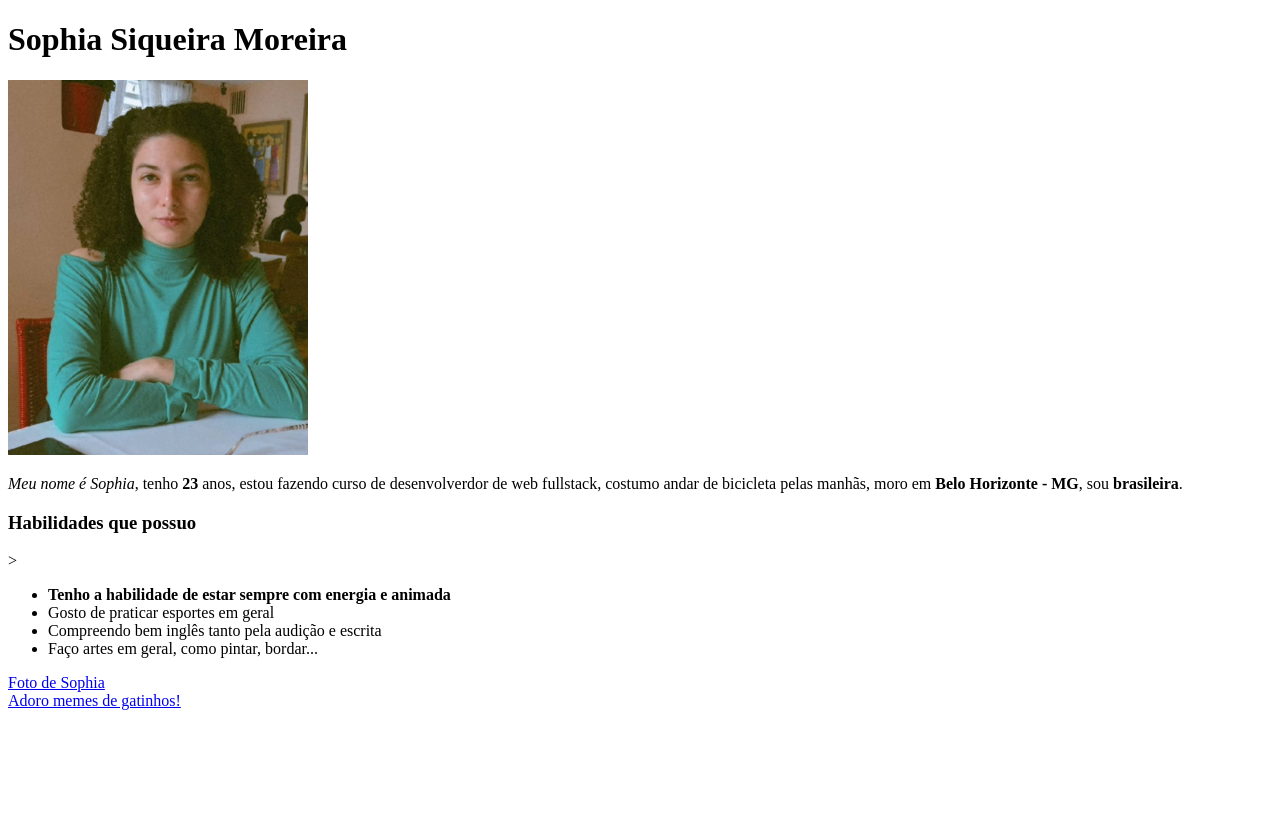
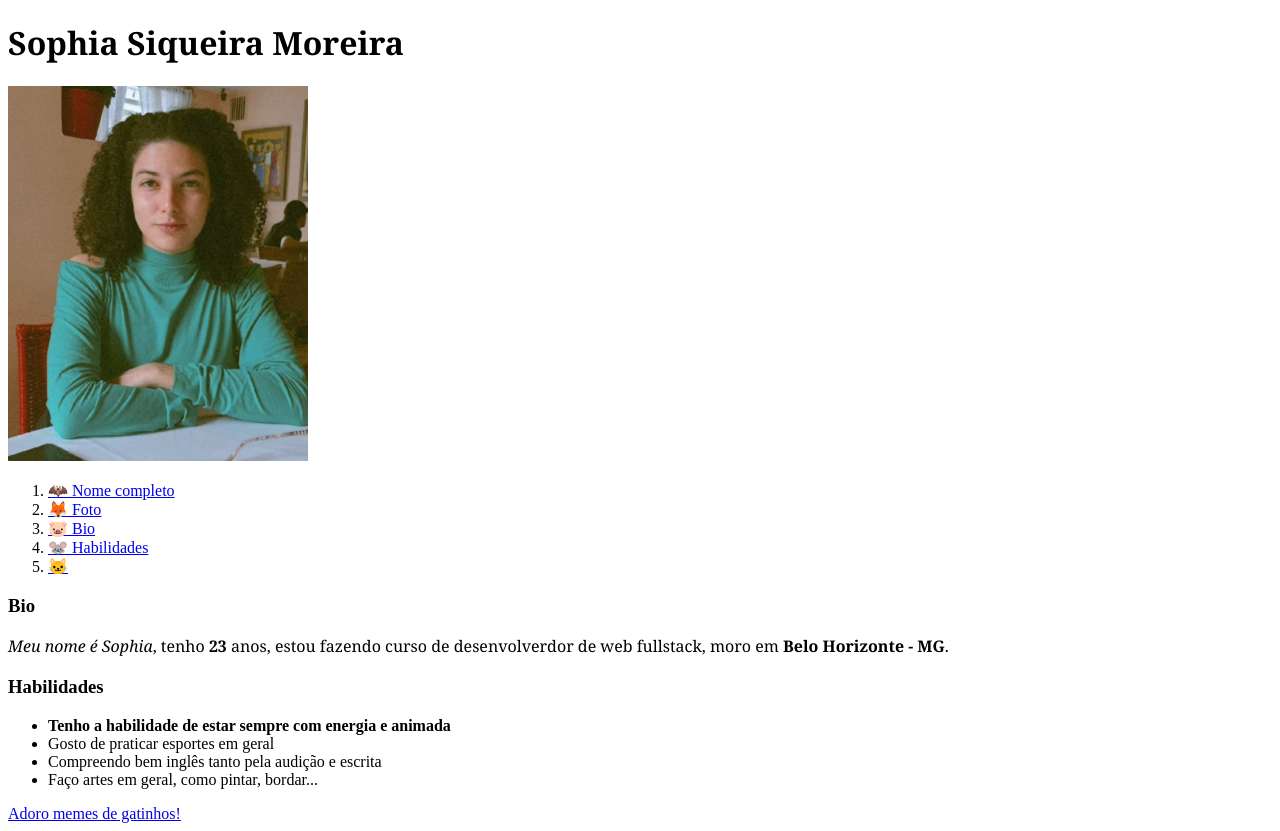
Before and after one commit to SophiaSM/Portif-lio, a plain HTML site: page index.html in a window 1280 px wide. Before the commit the page ends 800 px from the top, so only its background shows below. Drawn offline with Linux system fonts and the light colour scheme.

Commit message:
Página portifolio atualziada

```diff
--- a/index.html
+++ b/index.html
@@ -4,20 +4,27 @@
         <meta charset="UTF-8">
         <meta http-equiv="X-UA-Compatible" content="IE=edge">
         <meta name="viewport" content="width=device-width, initial-scale=1.0">
-        <title>Sop's Land</title>
+        <title style="font-family:Georgia, 'Times New Roman', Times, serif">Sop's Land</title>
     </head>
     <body>
-        <h1>Sophia Siqueira Moreira</h1>
+        <h1 id="name" style="font-family:Georgia, 'Times New Roman', Times, serif"> Sophia Siqueira Moreira</h1>
         <img src="Imagens/me.jpeg" alt="Garota de blusa verde com braços cruzados, cabelo cacheado olhando fixamente para a câmera" width="300px" id="sop">
-        <p><em>Meu nome é Sophia</em>, tenho <strong>23</strong> anos, estou fazendo curso de desenvolverdor de web fullstack, costumo andar de bicicleta pelas manhãs, moro em <strong>Belo Horizonte - MG</strong>, sou <strong>brasileira</strong>. </p>
-        <h3>Habilidades que possuo</h3>>
+        <ol>
+            <li><a href="#name">🦇 Nome completo</a></li>
+            <li><a href="#sop">🦊 Foto</a></li>
+            <li><a href="#bio">🐷 Bio</a></li>
+            <li><a href="#hab">🐭 Habilidades</a></li>
+            <li><a href="https://imgflip.com/memegenerator/119863260/cat-developer" target="_blank">🐱</a></li>
+        </ol>
+        <h3 id="bio">Bio</h3>
+        <p style="font-family:Georgia, 'Times New Roman', Times, serif"><em>Meu nome é Sophia</em>, tenho <strong>23</strong> anos, estou fazendo curso de desenvolverdor de web fullstack, moro em <strong>Belo Horizonte - MG</strong>. </p>
+        <h3 id="hab">Habilidades</h3>
         <ul>
             <li><strong>Tenho a habilidade de estar sempre com energia e animada</strong></li>
             <li>Gosto de praticar esportes em geral</li>
             <li>Compreendo bem inglês tanto pela audição e escrita</li>
             <li>Faço artes em geral, como pintar, bordar...</li>
         </ul>
-        <a href="#sop">Foto de Sophia</a> <br>
         <a href="https://imgflip.com/memegenerator/119863260/cat-developer" target="_blank">Adoro memes de gatinhos!</a>
 
     </body>
```
